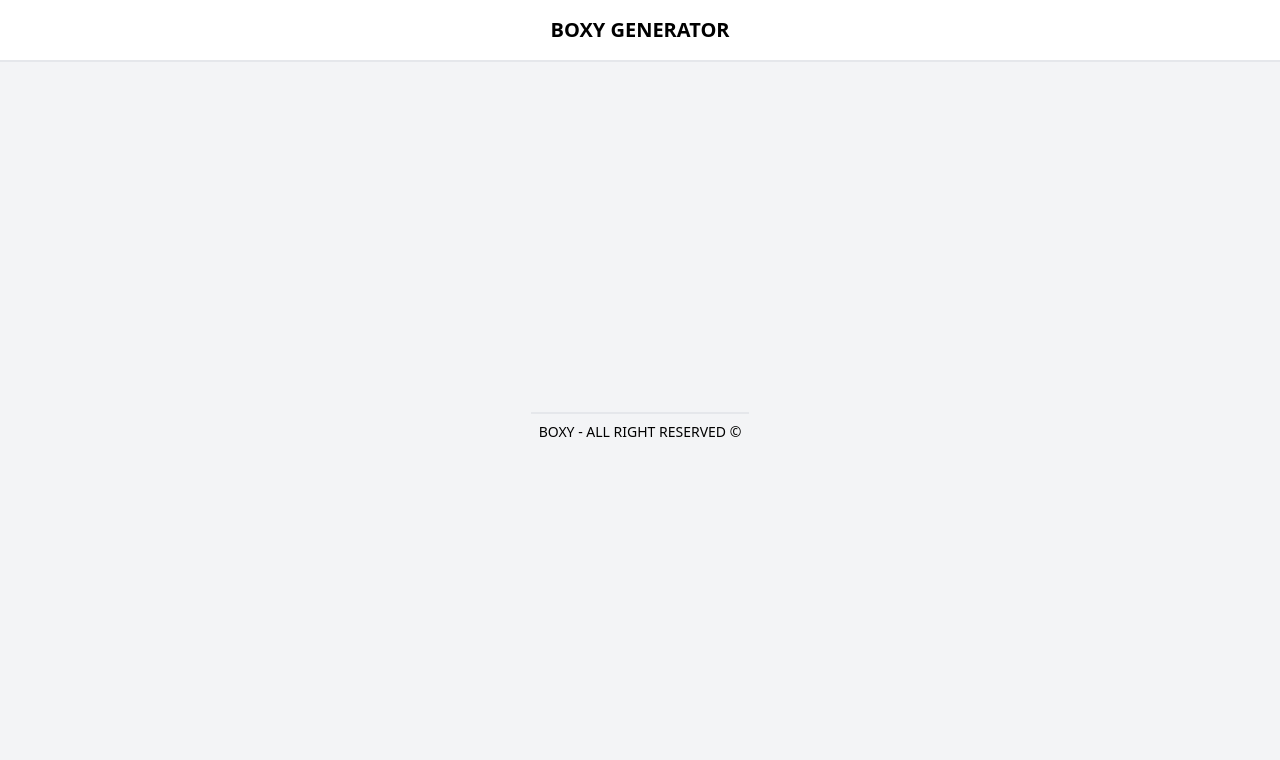
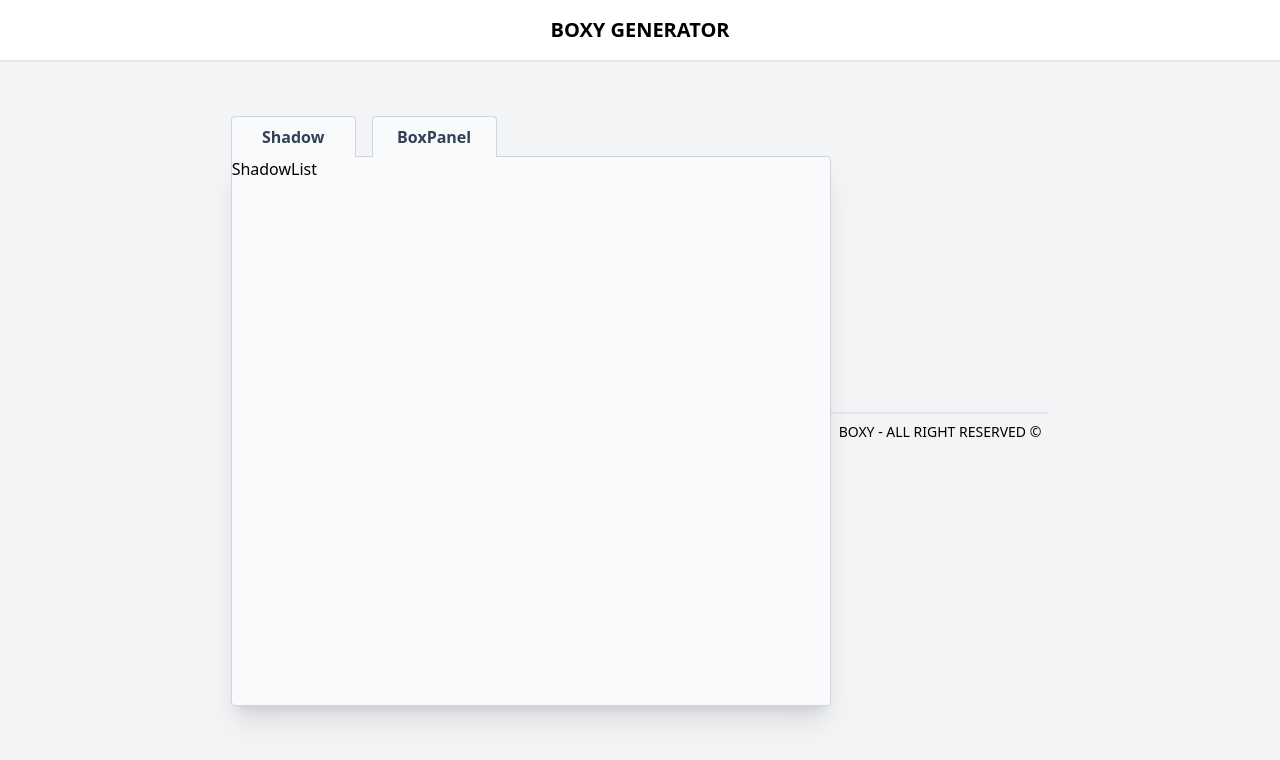
Before and after one commit to Tresor-ilunga/boxy-generator, a React (Vite) app: page / in a window 1280 px wide. Shown: the top 760 px of the page. Built offline with nearby package versions, Linux system fonts and the light colour scheme.

Commit message:
Creating the control panel and tabs

```diff
--- a/src/App.jsx
+++ b/src/App.jsx
@@ -1,12 +1,13 @@
 import Header from "./components/Header.jsx";
 import Footer from "./components/Footer.jsx";
+import LeftContainer from "./layouts/LeftContainer.jsx";
 
 function App() {
   return (
     <div className="min-h-screen flex flex-col">
       <Header />
       <main className="flex flex-wrap justify-center items-center flex-grow bg-gray-100 px-10 md:flex-nowrap">
-        {/* <LeftSide /> */}
+        <LeftContainer />
 
         {/* <Visualization /> */}
 
--- /dev/null
+++ b/src/layouts/BoxPanel/BoxPanel.jsx
@@ -0,0 +1,5 @@
+export default function BoxPanel() {
+    return (
+        <div>BoxPanel</div>
+    )
+}
--- /dev/null
+++ b/src/layouts/LeftContainer.jsx
@@ -0,0 +1,31 @@
+import { useState } from "react"
+import ShadowList from "./ShadowList/ShadowList.jsx"
+import BoxPanel from "./BoxPanel/BoxPanel.jsx"
+
+export default function LeftContainer() {
+    const [tabs, setTabs] = useState(0)
+
+    const tabsList = [
+        {name: "Shadow", component: <ShadowList />},
+        {name: "BoxPanel", component: <BoxPanel />}
+    ]
+
+    return (
+        <div className="relative mt-20 w-[600px] h-[550px] border rounded-b rounded-tr border-gray-300 shadow-xl bg-gray-50 md:mt-0">
+            <div className="flex absolute -translate-y-full -left-[1px]">
+                {tabsList.map((tab, index) => (
+                    <button
+                    onClick={() => setTabs(index)}
+                    key={index}
+                    className="min-w-[125px] py-2 px-3 mr-4 font-bold border-t border-x border-gray-300 bg-slate-50 hover:bg-slate-200 text-slate-700 rounded-t focus:outline-none focus:ring-2 ring-inset focus:ring-blue-300"
+                    >
+                        {tab.name}
+                    </button>
+                ))}
+            </div>
+            <div className="h-full overflow-auto">
+                    {tabsList[tabs].component}
+            </div>
+        </div>
+    )
+}
--- /dev/null
+++ b/src/layouts/ShadowList/ShadowList.jsx
@@ -0,0 +1,5 @@
+export default function ShadowList() {
+    return (
+        <div>ShadowList</div>
+    )
+}
```
